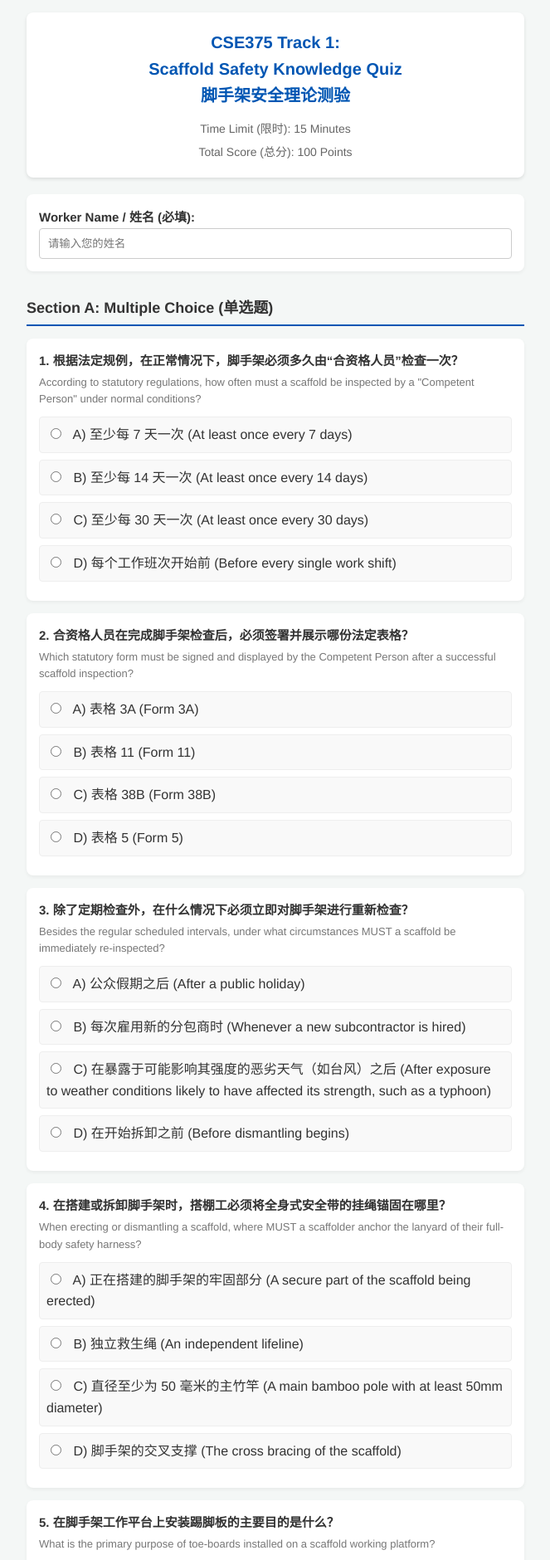
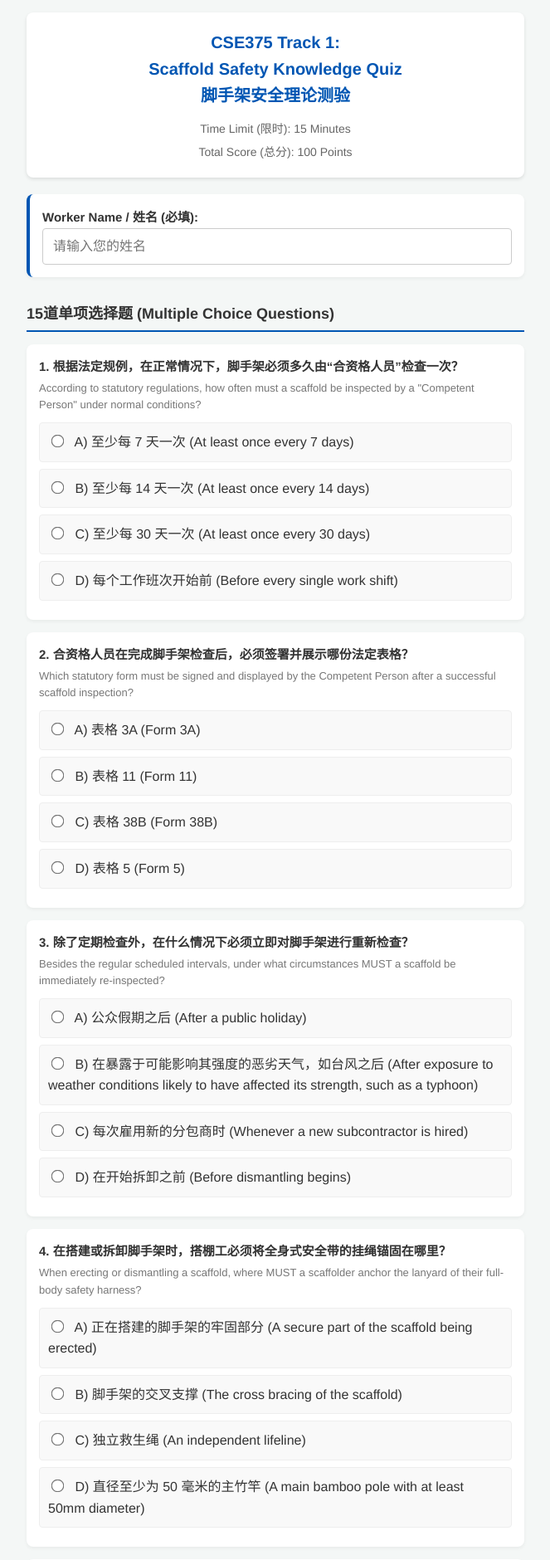
Before and after one commit to mew-mew-mew/question, a Flask app: page / in a window 1280 px wide. Shown: the top 1880 px of the page at 83% size, without its empty margins (308-971 px from the left). Run offline with Flask 3, Linux system fonts and the light colour scheme.

Commit message:
更新了首页模板内容

```diff
--- a/templates/index.html
+++ b/templates/index.html
@@ -57,22 +57,24 @@
         .options label {
             display: block;
             margin-bottom: 8px;
-            padding: 8px;
+            padding: 10px;
             background: #f9f9f9;
             border-radius: 4px;
             cursor: pointer;
             border: 1px solid #eee;
+            transition: background 0.2s;
         }
         .options label:hover { background: #eef5ff; }
-        .options input[type="radio"] { margin-right: 10px; }
+        .options input[type="radio"] { margin-right: 10px; transform: scale(1.2); }
 
-        textarea, input[type="text"] {
+        input[type="text"] {
             width: 100%;
-            padding: 10px;
+            padding: 12px;
             border: 1px solid #ccc;
             border-radius: 4px;
             box-sizing: border-box;
             font-family: inherit;
+            font-size: 16px;
         }
 
         .submit-btn {
@@ -102,12 +104,12 @@
 
     <form action="/submit" method="POST">
 
-        <div class="question-card">
+        <div class="question-card" style="border-left: 4px solid #0056b3;">
             <label class="question-text">Worker Name / 姓名 (必填):</label>
             <input type="text" name="worker_name" required placeholder="请输入您的姓名">
         </div>
 
-        <div class="section-title">Section A: Multiple Choice (单选题)</div>
+        <div class="section-title">15道单项选择题 (Multiple Choice Questions)</div>
 
         <div class="question-card">
             <div class="question-text">
@@ -142,8 +144,8 @@
             </div>
             <div class="options">
                 <label><input type="radio" name="q3" value="A" required> A) 公众假期之后 (After a public holiday)</label>
-                <label><input type="radio" name="q3" value="B"> B) 每次雇用新的分包商时 (Whenever a new subcontractor is hired)</label>
-                <label><input type="radio" name="q3" value="C"> C) 在暴露于可能影响其强度的恶劣天气（如台风）之后 (After exposure to weather conditions likely to have affected its strength, such as a typhoon)</label>
+                <label><input type="radio" name="q3" value="B"> B) 在暴露于可能影响其强度的恶劣天气，如台风之后 (After exposure to weather conditions likely to have affected its strength, such as a typhoon)</label>
+                <label><input type="radio" name="q3" value="C"> C) 每次雇用新的分包商时 (Whenever a new subcontractor is hired)</label>
                 <label><input type="radio" name="q3" value="D"> D) 在开始拆卸之前 (Before dismantling begins)</label>
             </div>
         </div>
@@ -155,9 +157,9 @@
             </div>
             <div class="options">
                 <label><input type="radio" name="q4" value="A" required> A) 正在搭建的脚手架的牢固部分 (A secure part of the scaffold being erected)</label>
-                <label><input type="radio" name="q4" value="B"> B) 独立救生绳 (An independent lifeline)</label>
-                <label><input type="radio" name="q4" value="C"> C) 直径至少为 50 毫米的主竹竿 (A main bamboo pole with at least 50mm diameter)</label>
-                <label><input type="radio" name="q4" value="D"> D) 脚手架的交叉支撑 (The cross bracing of the scaffold)</label>
+                <label><input type="radio" name="q4" value="B"> B) 脚手架的交叉支撑 (The cross bracing of the scaffold)</label>
+                <label><input type="radio" name="q4" value="C"> C) 独立救生绳 (An independent lifeline)</label>
+                <label><input type="radio" name="q4" value="D"> D) 直径至少为 50 毫米的主竹竿 (A main bamboo pole with at least 50mm diameter)</label>
             </div>
         </div>
 
@@ -168,8 +170,8 @@
             </div>
             <div class="options">
                 <label><input type="radio" name="q5" value="A" required> A) 防止工人滑倒 (To prevent workers from slipping)</label>
-                <label><input type="radio" name="q5" value="B"> B) 加固平台的结构刚度 (To reinforce the platform's structural rigidity)</label>
-                <label><input type="radio" name="q5" value="C"> C) 防止工具、碎屑和物料从边缘坠落 (To prevent tools, debris, and materials from falling off the edge)</label>
+                <label><input type="radio" name="q5" value="B"> B) 防止工具、碎屑和物料从边缘坠落 (To prevent tools, debris, and materials from falling off the edge)</label>
+                <label><input type="radio" name="q5" value="C"> C) 加固平台的结构刚度 (To reinforce the platform's structural rigidity)</label>
                 <label><input type="radio" name="q5" value="D"> D) 为工人提供垫脚的地方 (To provide a resting place for workers' feet)</label>
             </div>
         </div>
@@ -181,8 +183,8 @@
             </div>
             <div class="options">
                 <label><input type="radio" name="q6" value="A" required> A) 使用超过 6 个月 (It is older than 6 months)</label>
-                <label><input type="radio" name="q6" value="B"> B) 出现深长的纵向裂纹 (It exhibits a deep longitudinal crack)</label>
-                <label><input type="radio" name="q6" value="C"> C) 曾经淋过雨 (It has been exposed to rain)</label>
+                <label><input type="radio" name="q6" value="B"> B) 曾经淋过雨 (It has been exposed to rain)</label>
+                <label><input type="radio" name="q6" value="C"> C) 出现深长的纵向裂纹 (It exhibits a deep longitudinal crack)</label>
                 <label><input type="radio" name="q6" value="D"> D) 在两个以上的工地使用过 (It has been used on more than two construction sites)</label>
             </div>
         </div>
@@ -194,91 +196,114 @@
             </div>
             <div class="options">
                 <label><input type="radio" name="q7" value="A" required> A) 钢丝 (Steel wire)</label>
-                <label><input type="radio" name="q7" value="B"> B) 尼龙篾条/尼龙带 (Nylon strips/slings)</label>
-                <label><input type="radio" name="q7" value="C"> C) 棉绳 (Cotton rope)</label>
+                <label><input type="radio" name="q7" value="B"> B) 棉绳 (Cotton rope)</label>
+                <label><input type="radio" name="q7" value="C"> C) 尼龙篾条/尼龙带 (Nylon strips/slings)</label>
                 <label><input type="radio" name="q7" value="D"> D) 塑料扎带 (Plastic zip ties)</label>
             </div>
         </div>
 
         <div class="question-card">
             <div class="question-text">
-                8. 在金属管件脚手架系统中，交叉支撑的关键作用是什么？
-                <span class="en-text">In a metal tubular scaffold system, what is the critical function of cross bracing?</span>
+                8. 在竹脚手架中，“连墙件/拉潃”的主要结构功能是什么？
+                <span class="en-text">In bamboo scaffolding, what is the primary structural function of "tie-backs"?</span>
             </div>
             <div class="options">
-                <label><input type="radio" name="q8" value="A" required> A) 为安全带提供安全的锚固点 (To provide a safe anchor point for safety harnesses)</label>
-                <label><input type="radio" name="q8" value="B"> B) 使脚手架结构看起来均匀整洁 (To make the scaffold structure look uniform and neat)</label>
-                <label><input type="radio" name="q8" value="C"> C) 防止脚手架结构摇晃并确保整体刚度 (To prevent the scaffold structure from swaying and ensure overall rigidity)</label>
-                <label><input type="radio" name="q8" value="D"> D) 牢固地固定踢脚板 (To hold the toe-boards securely in place)</label>
+                <label><input type="radio" name="q8" value="A" required> A) 将脚手架固定在建筑物上，防止向外倒塌 (To secure the scaffold to the building and prevent outward collapse)</label>
+                <label><input type="radio" name="q8" value="B"> B) 将两根水平竹竿连接在一起 (To connect two horizontal bamboo poles together)</label>
+                <label><input type="radio" name="q8" value="C"> C) 为工人提供扶手 (To provide a handhold for workers)</label>
+                <label><input type="radio" name="q8" value="D"> D) 支撑工作平台跳板的重量 (To support the weight of the working platform planks)</label>
             </div>
         </div>
 
         <div class="question-card">
             <div class="question-text">
-                9. 当金属脚手架搭建在不平整或松软的地面上时，底座或可调底托下方必须放置什么？
-                <span class="en-text">What must be placed under the base plates or adjustable jacks of a metal scaffold when erected on uneven or soft ground?</span>
+                9. 在金属管件脚手架系统中，交叉支撑的关键作用是什么？
+                <span class="en-text">In a metal tubular scaffold system, what is the critical function of cross bracing?</span>
             </div>
             <div class="options">
-                <label><input type="radio" name="q9" value="A" required> A) 防止滑动的纸板 (Cardboard to prevent slipping)</label>
-                <label><input type="radio" name="q9" value="B"> B) 用于均匀分布重载的垫板/木块 (Sole boards to evenly distribute the heavy load)</label>
-                <label><input type="radio" name="q9" value="C"> C) 防滑橡胶垫 (Anti-slip rubber mats)</label>
-                <label><input type="radio" name="q9" value="D"> D) 用于排水的松散砾石 (Loose gravel for drainage)</label>
+                <label><input type="radio" name="q9" value="A" required> A) 为安全带提供安全的锚固点 (To provide a safe anchor point for safety harnesses)</label>
+                <label><input type="radio" name="q9" value="B"> B) 防止脚手架结构摇晃并确保整体刚度 (To prevent the scaffold structure from swaying and ensure overall rigidity)</label>
+                <label><input type="radio" name="q9" value="C"> C) 使脚手架结构看起来均匀整洁 (To make the scaffold structure look uniform and neat)</label>
+                <label><input type="radio" name="q9" value="D"> D) 牢固地固定踢脚板 (To hold the toe-boards securely in place)</label>
             </div>
         </div>
 
         <div class="question-card">
             <div class="question-text">
-                10. 一线安全主管如何准确核查特定脚手架平台的安全工作载荷/SWL？
-                <span class="en-text">How can a frontline safety supervisor accurately verify the Safe Working Load (SWL) of a specific scaffold platform?</span>
+                10. 当金属脚手架搭建在不平整或松软的地面上时，底座或可调底托下方必须放置什么？
+                <span class="en-text">What must be placed under the base plates or adjustable jacks of a metal scaffold when erected on uneven or soft ground?</span>
             </div>
             <div class="options">
-                <label><input type="radio" name="q10" value="A" required> A) 询问目前正在使用平台的工人 (By asking the workers currently using the platform)</label>
-                <label><input type="radio" name="q10" value="B"> B) 用重型建筑材料进行物理测试 (By physically testing it with heavy construction materials)</label>
-                <label><input type="radio" name="q10" value="C"> C) 查阅脚手架登记册、批准的设计图纸以及展示的警告告示 (By checking the scaffold register, approved design drawings, and displayed warning notices)</label>
-                <label><input type="radio" name="q10" value="D"> D) 根据脚手架组件的视觉厚度进行估算 (By estimating based on the visual thickness of the scaffold members)</label>
+                <label><input type="radio" name="q10" value="A" required> A) 防止滑动的纸板 (Cardboard to prevent slipping)</label>
+                <label><input type="radio" name="q10" value="B"> B) 用于均匀分布重载的垫板/木块 (Sole boards to evenly distribute the heavy load)</label>
+                <label><input type="radio" name="q10" value="C"> C) 防滑橡胶垫 (Anti-slip rubber mats)</label>
+                <label><input type="radio" name="q10" value="D"> D) 用于排水的松散砾石 (Loose gravel for drainage)</label>
             </div>
-        </div>
-
-        <div class="section-title">Section B: Short Answer (简答题)</div>
-
-        <div class="question-card">
-            <div class="question-text">
-                11. 简述在劳工处指引下，脚手架检查的“合资格人员”需要具备什么条件？
-                <span class="en-text">Briefly define the qualifications of a "Competent Person" for scaffold inspection under the Labour Department guidelines.</span>
-            </div>
-            <textarea name="q11" rows="3" placeholder="请输入您的答案..."></textarea>
         </div>
 
         <div class="question-card">
             <div class="question-text">
-                12. 解释为什么法律要求高空作业的搭棚工必须使用全身式安全带，而不是简单的安全腰带。
-                <span class="en-text">Explain why a full-body harness is legally required for scaffolders working at height, as opposed to a simple safety belt.</span>
+                11. 在目视检查中，以下哪种情况表明金属扣件应被报废并停止使用？
+                <span class="en-text">During a visual inspection, which of the following indicates that a metal coupler should be CONDEMNED and removed from service?</span>
             </div>
-            <textarea name="q12" rows="4" placeholder="请输入您的答案..."></textarea>
+            <div class="options">
+                <label><input type="radio" name="q11" value="A" required> A) 油漆颜色褪色 (The paint color has faded)</label>
+                <label><input type="radio" name="q11" value="B"> B) 螺栓滑丝或严重变形 (It has stripped threads on its bolts or is severely deformed)</label>
+                <label><input type="radio" name="q11" value="C"> C) 上面有泥土或水泥灰 (It has dirt or cement dust on it)</label>
+                <label><input type="radio" name="q11" value="D"> D) 使用超过 1 年 (It has been used for more than 1 year)</label>
+            </div>
         </div>
 
         <div class="question-card">
             <div class="question-text">
-                13. 什么是竹脚手架中的“连墙件/拉潃”？为什么它们在结构上至关重要？
-                <span class="en-text">What are "tie-backs" in bamboo scaffolding, and why are they structurally critical?</span>
+                12. 一线安全主管如何准确核查特定脚手架平台的安全工作载荷/SWL？
+                <span class="en-text">How can a frontline safety supervisor accurately verify the Safe Working Load (SWL) of a specific scaffold platform?</span>
             </div>
-            <textarea name="q13" rows="3" placeholder="请输入您的答案..."></textarea>
+            <div class="options">
+                <label><input type="radio" name="q12" value="A" required> A) 询问目前正在使用平台的工人 (By asking the workers currently using the platform)</label>
+                <label><input type="radio" name="q12" value="B"> B) 用重型建筑材料进行物理测试 (By physically testing it with heavy construction materials)</label>
+                <label><input type="radio" name="q12" value="C"> C) 根据脚手架组件的视觉厚度进行估算 (By estimating based on the visual thickness of the scaffold members)</label>
+                <label><input type="radio" name="q12" value="D"> D) 查阅脚手架登记册、批准的设计图纸以及展示的警告告示 (By checking the scaffold register, approved design drawings, and displayed warning notices)</label>
+            </div>
         </div>
 
         <div class="question-card">
             <div class="question-text">
-                14. 在对金属脚手架进行目视检查时，列出两个表明金属扣件应报废并停止使用的视觉迹象。
-                <span class="en-text">During a visual inspection of a metal scaffold, list two visible signs that indicate a metal coupler should be condemned and removed from service.</span>
+                13. 关于脚手架工作平台上的跳板，安全要求是什么？
+                <span class="en-text">What is the safety requirement regarding the planks on a scaffold working platform?</span>
             </div>
-            <textarea name="q14" rows="3" placeholder="请输入您的答案..."></textarea>
+            <div class="options">
+                <label><input type="radio" name="q13" value="A" required> A) 可以有最大10厘米的空隙让碎屑掉落 (They can have gaps of up to 10 cm to allow debris to fall through)</label>
+                <label><input type="radio" name="q13" value="B"> B) 必须紧密铺设，防止物料和人员踩空坠落 (They must be closely boarded or planked to prevent materials and feet from falling through)</label>
+                <label><input type="radio" name="q13" value="C"> C) 只需固定一端以便于拆卸 (They should only be secured at one end for easy removal)</label>
+                <label><input type="radio" name="q13" value="D"> D) 必须涂成黄色以提高能见度 (They must be painted yellow for high visibility)</label>
+            </div>
         </div>
 
         <div class="question-card">
             <div class="question-text">
-                15. 作为一线主管，如果您发现工人将一大堆沉重的混凝土砖块堆放在标准的“通道脚手架平台”上，您应立即采取什么行动？为什么？
-                <span class="en-text">If you, as a frontline supervisor, spot workers stacking a large pile of heavy concrete bricks on a standard "access scaffold platform", what immediate action should you take and why?</span>
+                14. 如果工人在脚手架上使用安全腰带代替全身式安全带进行防坠落保护，坠落时的主要危险是什么？
+                <span class="en-text">If a worker uses a safety belt instead of a full-body harness for fall protection on a scaffold, what is the primary danger in the event of a fall?</span>
             </div>
-            <textarea name="q15" rows="4" placeholder="请输入您的答案..."></textarea>
+            <div class="options">
+                <label><input type="radio" name="q14" value="A" required> A) 安全腰带更容易断裂 (The safety belt might snap more easily)</label>
+                <label><input type="radio" name="q14" value="B"> B) 集中在腰部的力量会导致严重的脊柱和内脏损伤 (The concentrated force on the waist can cause severe spinal and internal injuries)</label>
+                <label><input type="radio" name="q14" value="C"> C) 安全腰带太重，工人无法自由活动 (The safety belt is too heavy for the worker to move freely)</label>
+                <label><input type="radio" name="q14" value="D"> D) 安全腰带无法连接到独立救生绳 (The safety belt cannot be attached to an independent lifeline)</label>
+            </div>
+        </div>
+
+        <div class="question-card">
+            <div class="question-text">
+                15. 作为主管，如果您观察到工人在未经适当授权的情况下修改或拆除脚手架结构的某一部分（例如拆除连墙件），您必须立即采取什么行动？
+                <span class="en-text">As a supervisor, what immediate action MUST you take if you observe workers modifying or removing part of a scaffold structure without proper authorization?</span>
+            </div>
+            <div class="options">
+                <label><input type="radio" name="q15" value="A" required> A) 观望脚手架是否保持稳定 (Wait and see if the scaffold remains stable)</label>
+                <label><input type="radio" name="q15" value="B"> B) 在每周总结中报告 (Report it in your weekly summary)</label>
+                <label><input type="radio" name="q15" value="C"> C) 立即停止工作，疏散受影响区域，并向合资格人员/工程师报告 (Immediately stop the work, clear the affected area, and report to the Competent Person/Engineer)</label>
+                <label><input type="radio" name="q15" value="D"> D) 发出书面警告但允许工作继续 (Issue a written warning but allow the work to continue)</label>
+            </div>
         </div>
 
         <button type="submit" class="submit-btn">Submit Quiz (提交试卷)</button>
```
